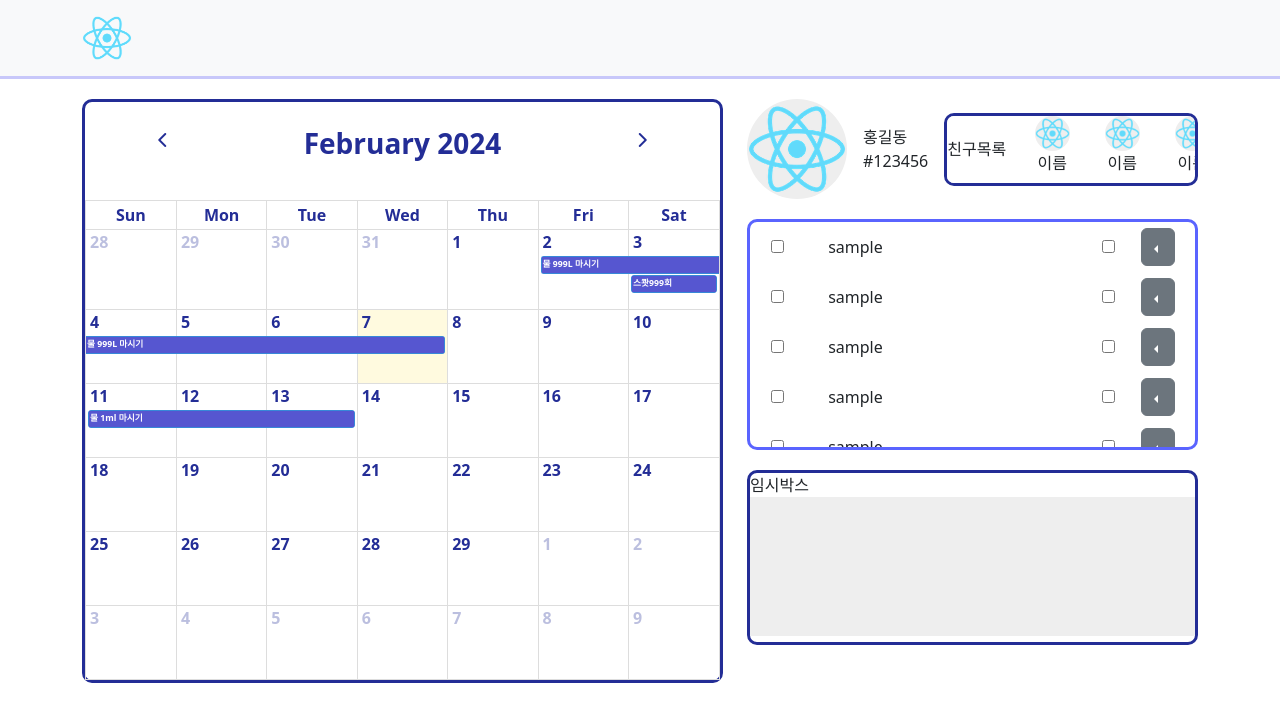
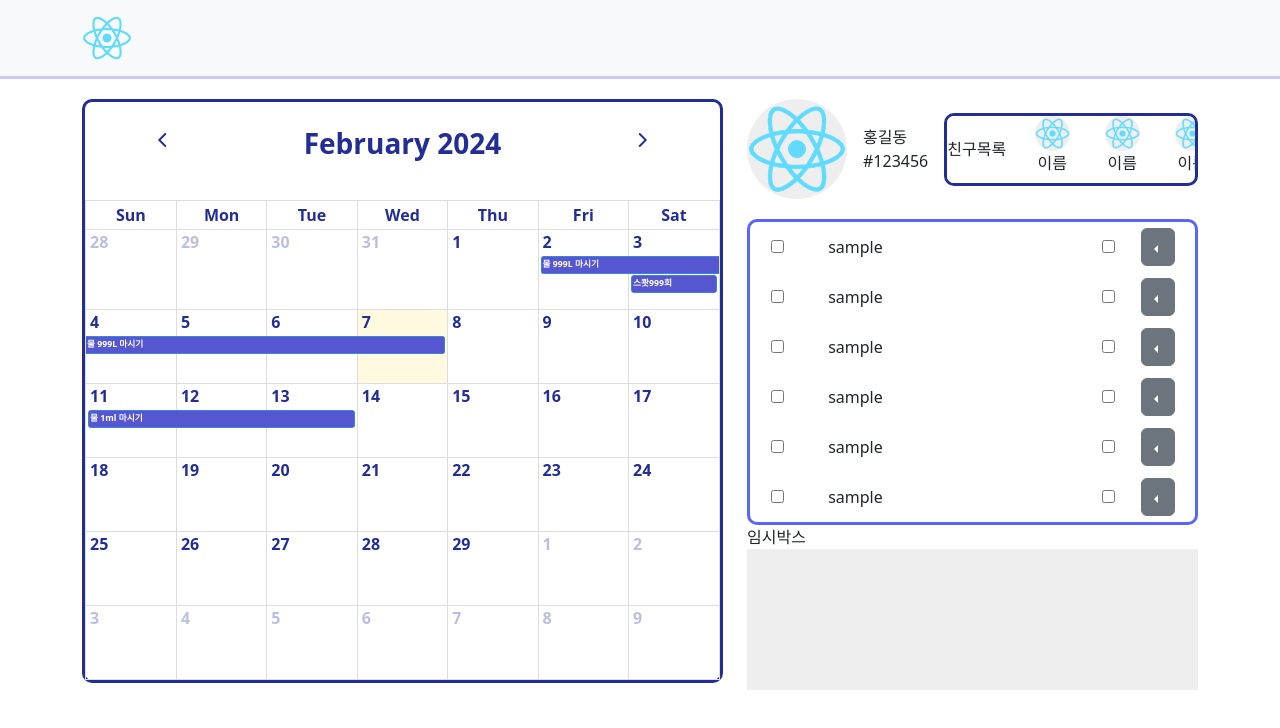
Before and after one commit to seophohoho/PlanIsJustNow-fe, a React (Create React App) app: page /Calender in a window 1280 px wide. Shown: the top 728 px of the page. Built offline with nearby package versions, Linux system fonts and the light colour scheme.

Commit message:
외부 블럭 크기 및 디자인 조정

```diff
--- a/src/pages/CalenderMain.js
+++ b/src/pages/CalenderMain.js
@@ -43,7 +43,7 @@ const CalendarMain = () => {
                         />
                     </Col>
                     <Col lg="5">
-                        <Stack>{/**나중에 줄바꿈 되는 모든 div에 클래스 적용  white-space:nowrap;*/}
+                        <Stack className='h-600'>{/**나중에 줄바꿈 되는 모든 div에 클래스 적용  white-space:nowrap;*/}
                             <Stack direction='horizontal' className='m-top-20' gap={3}>
                                 <Image src="/logo192.png" roundedCircle className='input-bgSet float-display image-w'/> {/**여기도 컴포넌트화 */}
                                 <div>
@@ -72,7 +72,7 @@ const CalendarMain = () => {
                             </Stack>
                             <Stack direction='horizontal' className='fc-direction-ltr-2v section-schedule'>
                                 {/**고정된 크기, 스크롤 지원 일정 생성버튼은 일정들 맨 아래에 내부일정 또한 컴포넌트화 해서 map으로 */}
-                                <div className='h-225 w-max'>
+                                <div className='h-max w-max'>
                                     <Stack>
                                         <Schedule/>
                                         <Schedule/>
@@ -83,7 +83,7 @@ const CalendarMain = () => {
                                     </Stack>
                                 </div>
                             </Stack>
-                            <Stack direction='horizontal' className='fc-direction-ltr'>
+                            <Stack direction='horizontal h-30p'>
                                 <PetSpaceComponent/>
                             </Stack>
                         </Stack>
```
